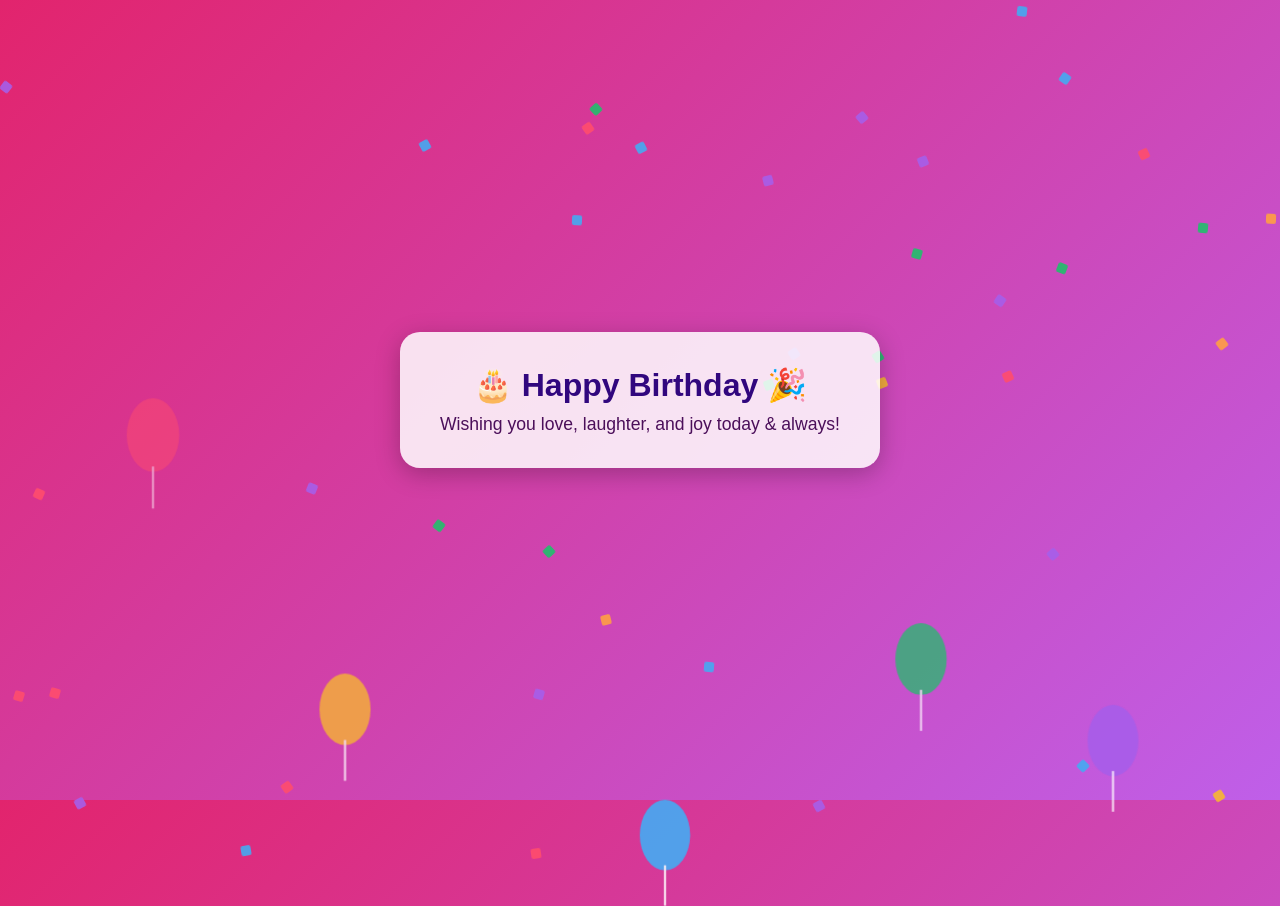
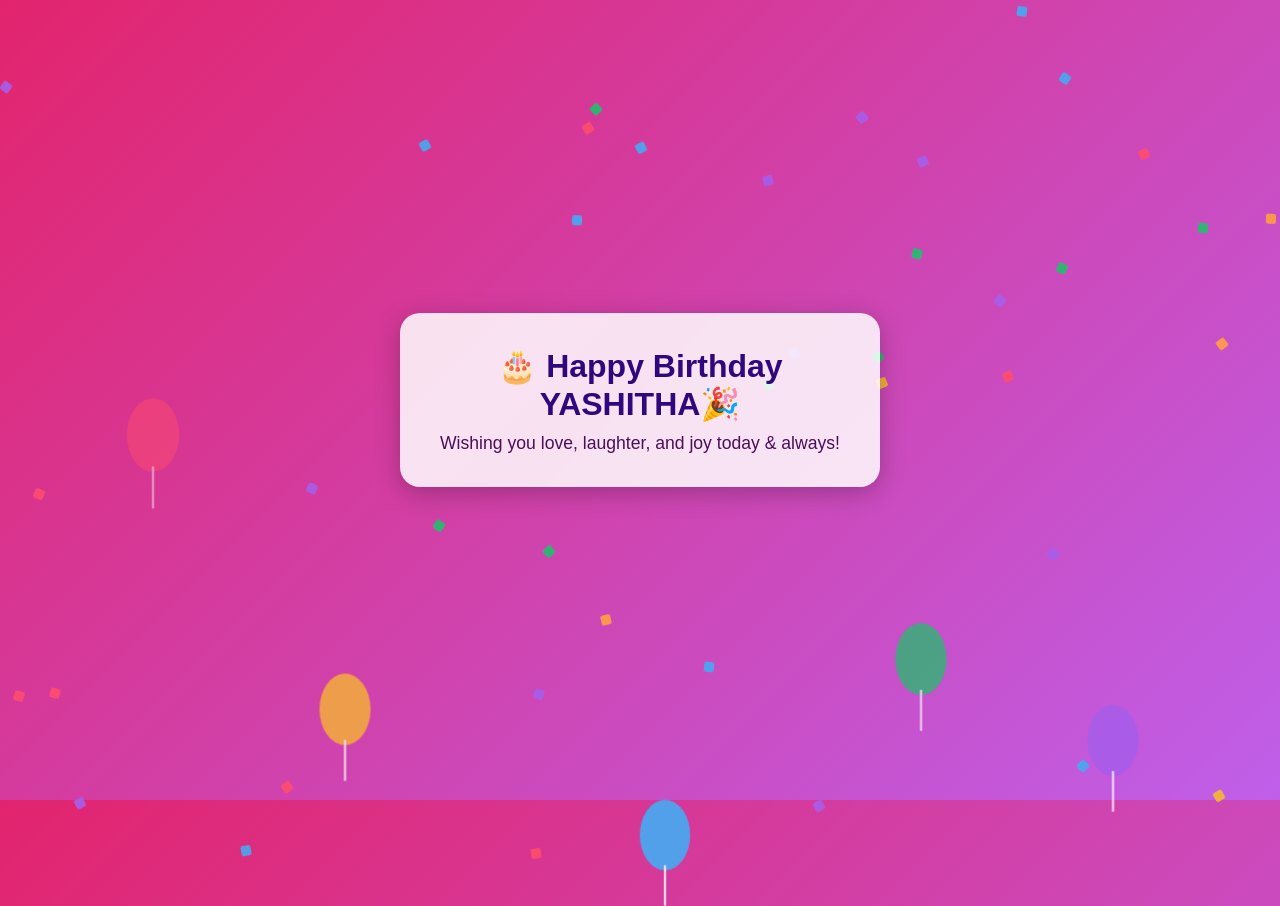
Before and after one commit to Sangeerthana-Ragupathi/Test1, a plain HTML site: page index.html in a window 1280 px wide. Drawn offline with Linux system fonts and the light colour scheme.

Commit message:
Update index.html

```diff
--- a/index.html
+++ b/index.html
@@ -110,7 +110,7 @@
 <body>
   <!-- Center Box -->
   <div class="card">
-    <h1>🎂 Happy Birthday 🎉</h1>
+    <h1>🎂 Happy Birthday YASHITHA🎉</h1>
     <p>Wishing you love, laughter, and joy today & always!</p>
   </div>
 
```
